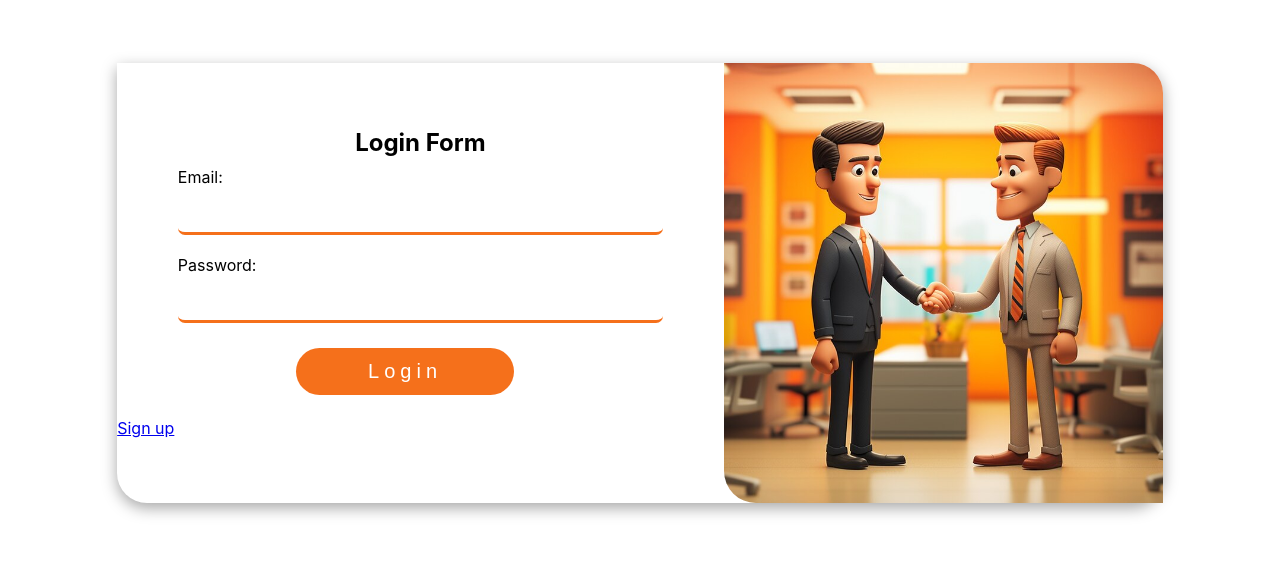
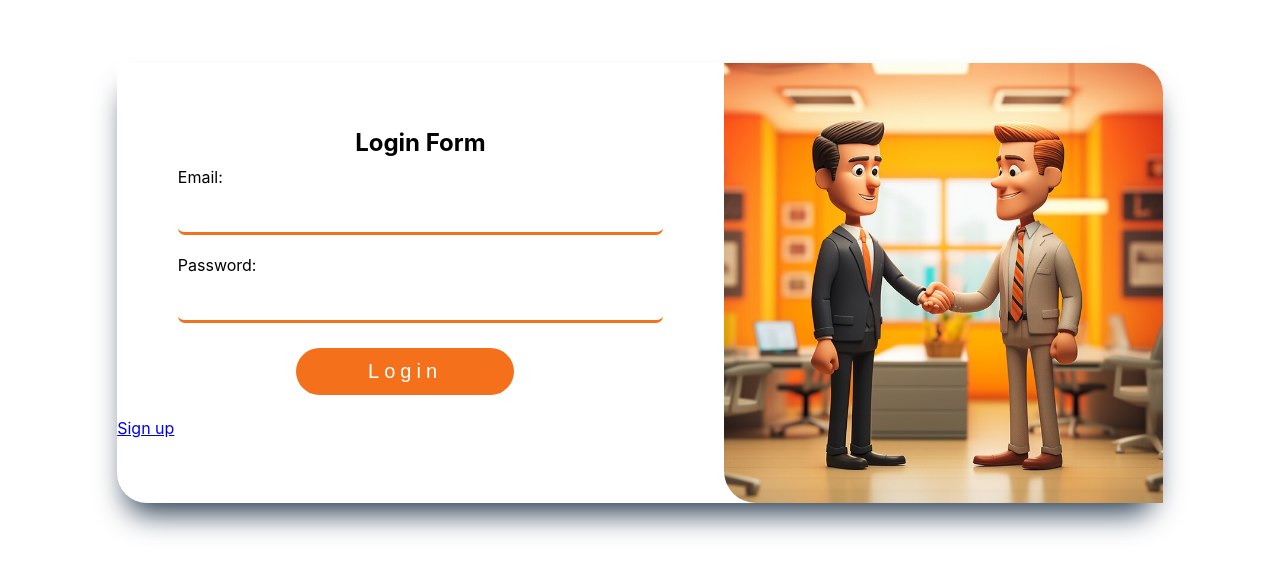
Before and after one commit to anil8c7/RchatBOX_Repo, a React (Create React App) app in the folder frontend/: page / in a window 1280 px wide. Shown: the part 117-692 px from the top of the page. Built offline with nearby package versions, Linux system fonts and the light colour scheme.

Commit message:
added data done design

```diff
--- a/frontend/src/components/login/login.css
+++ b/frontend/src/components/login/login.css
@@ -18,8 +18,8 @@
   align-items: center;
   justify-content: space-between;
   background-color: #ffffff;
-  box-shadow: rgba(0, 0, 0, 0.35) 0px 5px 15px;
-  border-radius: 0px 30px 30px 30px;
+  box-shadow: rgb(38, 57, 77) 0px 20px 30px -10px;
+    border-radius: 0px 30px 30px 30px;
 }
 .loginForm{
   min-width: 58%;
--- a/frontend/src/components/signup/signup.css
+++ b/frontend/src/components/signup/signup.css
@@ -18,7 +18,7 @@ display: flex;
 align-items: center;
 justify-content: space-between;
 background-color: #ffffff;
-box-shadow: rgba(0, 0, 0, 0.35) 0px 5px 15px;
+box-shadow: rgb(38, 57, 77) 0px 20px 30px -10px;
 border-radius: 0px 30px 30px 30px;
 }
 .signupform{
```
